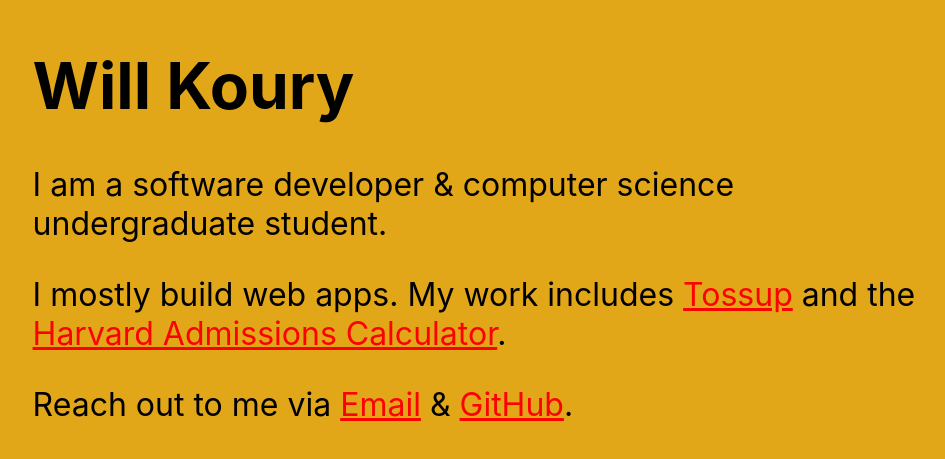
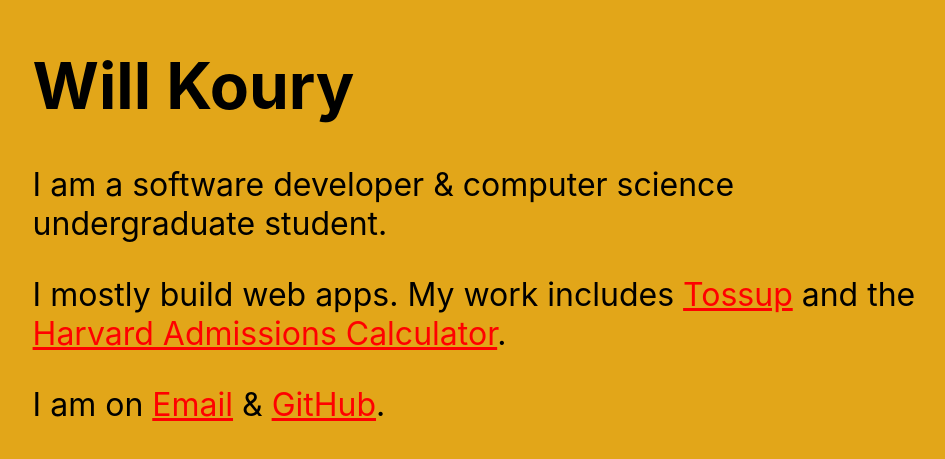
Before and after one commit to wkoury/wkoury.com, a Next.js app: page / in a window 1280 px wide. Shown: the part 169-628 px from the top of the page, without its empty margins (165-1110 px from the left). Built offline with nearby package versions, Linux system fonts and the light colour scheme.

Commit message:
Updates phrasing of last line

```diff
--- a/pages/index.js
+++ b/pages/index.js
@@ -24,8 +24,8 @@
             the <a href="https://wkoury.github.io/harvard-admissions/" rel="noopener noreferrer" target="_blank">Harvard
             Admissions Calculator</a>.
         </p>
-        <p>Reach out to me via <a href="mailto:wkoury@hey.com">Email</a> & <a href="https://github.com/wkoury" rel="noopener noreferrer" target="_blank">GitHub</a>.</p>
+        <p>I am on <a href="mailto:wkoury@hey.com">Email</a> & <a href="https://github.com/wkoury" rel="noopener noreferrer" target="_blank">GitHub</a>.</p>
       </main>
     </div>
-  )
+  );
 }
```
